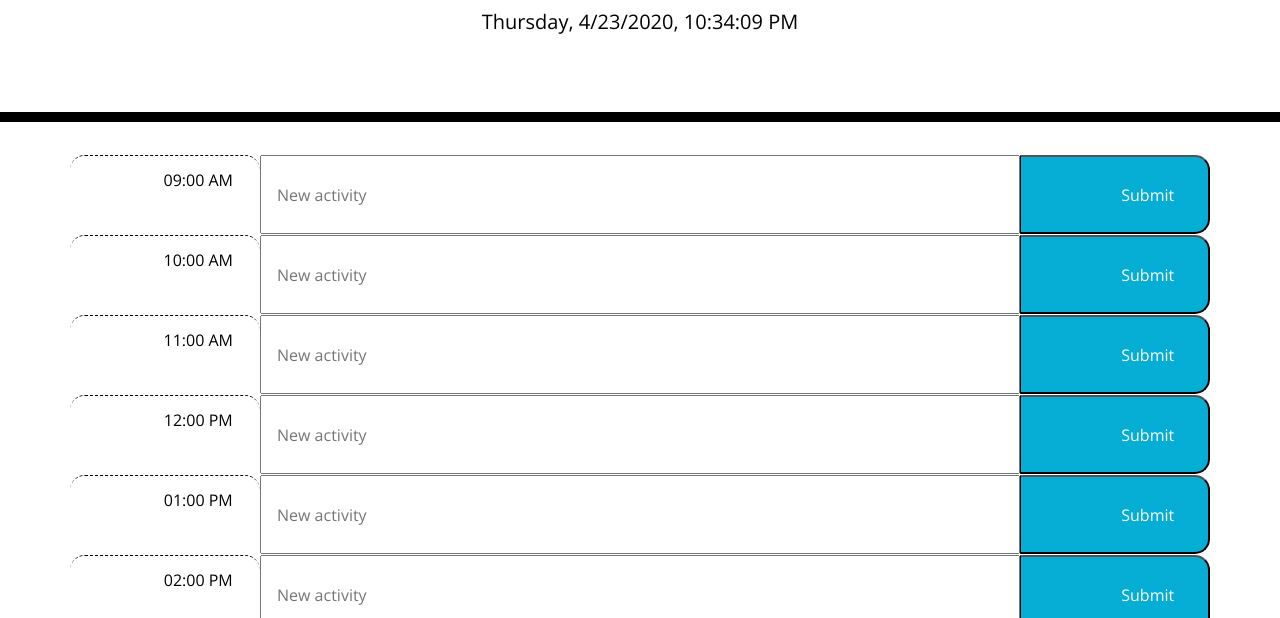
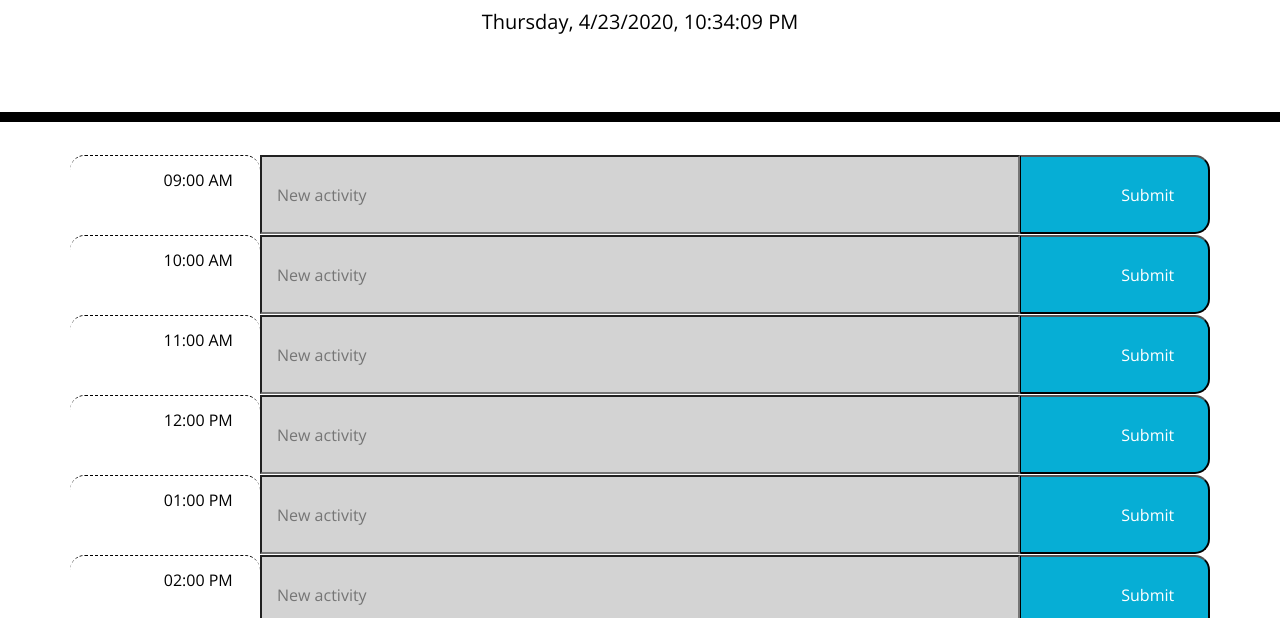
Before and after one commit to Demetrio09/Homework5, a plain HTML site: page index.html in a window 1280 px wide. Shown: the part 182-800 px from the top of the page. Drawn offline with nearby package versions, Linux system fonts and the light colour scheme.

Commit message:
Homework

```diff
--- a/index.html
+++ b/index.html
@@ -35,7 +35,7 @@
             <div class="col-2 hour time-block">
                 09:00 AM
             </div>
-            <input class="col-8 description0" data-value="1" type="text" placeholder="New activity "></input>
+            <input class="col-8 description0" data-value="9" type="text" placeholder="New activity "></input>
             <button class="col-2 saveBtn">
                 Submit
             </button>
--- a/script.js
+++ b/script.js
@@ -21,11 +21,10 @@ for (i = 0; i <= 8; i++) {
     if (utcHour < dataValue) {
         inputEl.addClass("future");
     } else if (utcHour > dataValue) {
-        input.addClass("past");
+        inputEl.addClass("past");
     } else {
         inputEl.addClass("present");
     }
-    console.log(utcHour);
 };
 
 console.log(dataValue);
```
